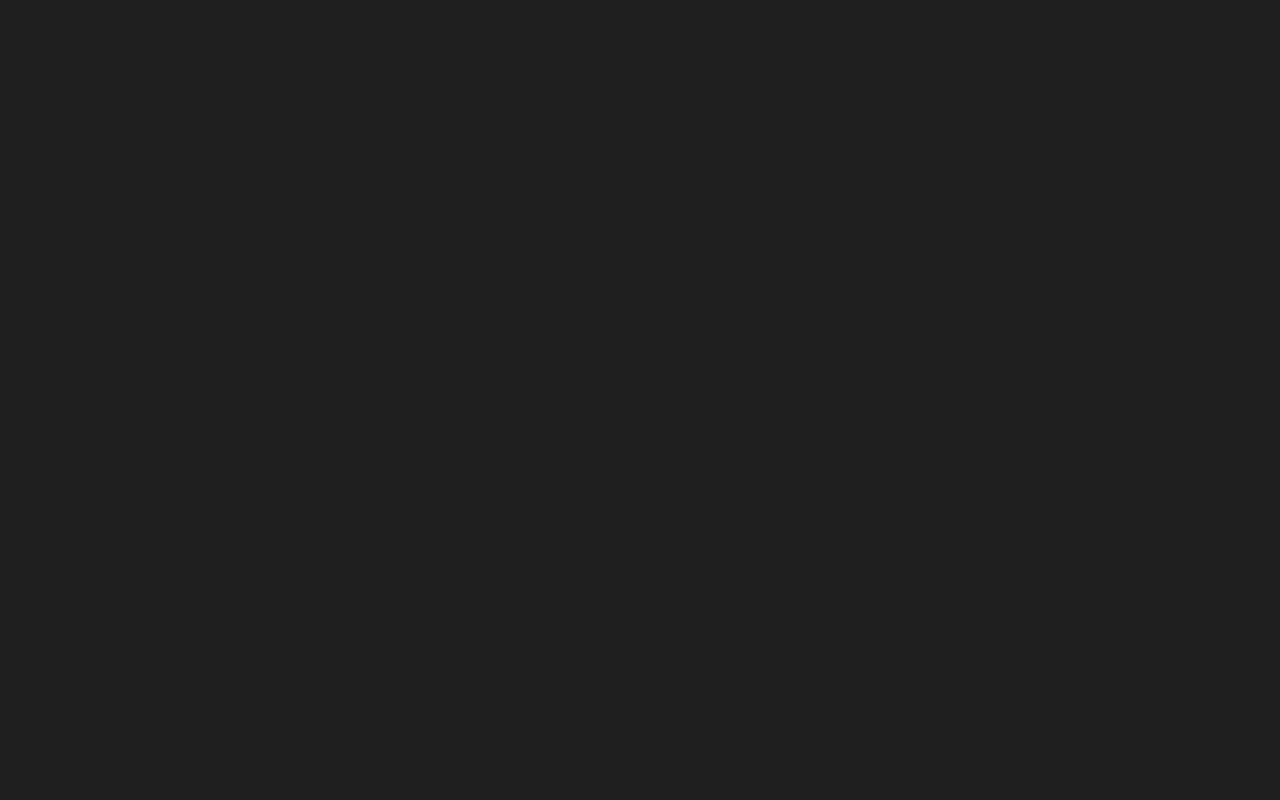
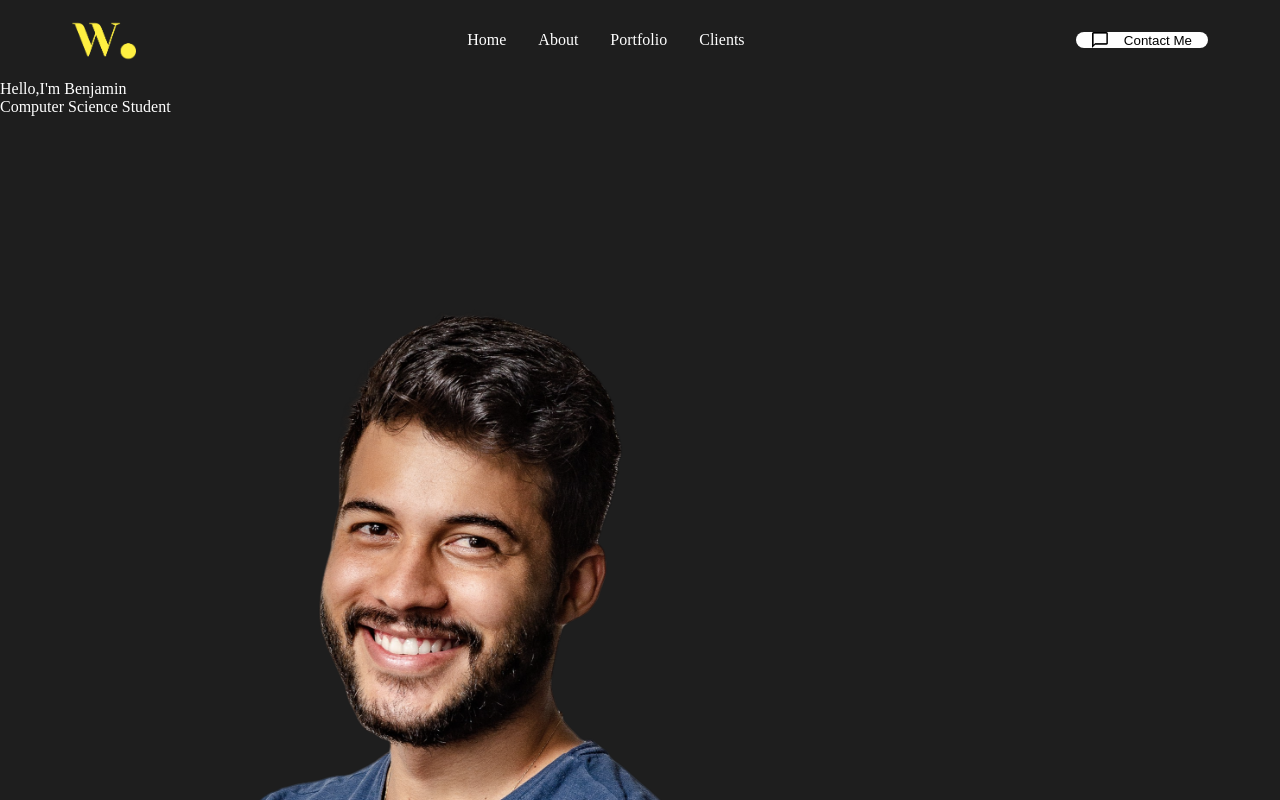
Before and after one commit to benjaminEjike/portfolio, a React (Create React App) app: page / in a window 1280 px wide. Shown: the top 800 px of the page. Built offline with nearby package versions, Linux system fonts and the light colour scheme.

Commit message:
made the intro page

```diff
--- a/package.json
+++ b/package.json
@@ -10,6 +10,7 @@
     "react": "^19.3.0",
     "react-dom": "^19.3.0",
     "react-scripts": "5.0.1",
+    "react-scroll": "^1.9.3",
     "web-vitals": "^2.1.4"
   },
   "scripts": {
--- a/public/index.html
+++ b/public/index.html
@@ -2,14 +2,16 @@
 <html lang="en">
 <head>
   <meta charset="utf-8" />
-    <link rel="icon" href="./logo.png" />
   <meta name="viewport" content="width=device-width, initial-scale=1" />
-    <meta  name="description" content="Benjamin Portfolio" />
   <title>Benjamin Portfolio</title>
-     <link rel="stylesheet" href="./style.css"
+
+  <link rel="icon" href="%PUBLIC_URL%/logo.png" />
+  <link rel="stylesheet" href="%PUBLIC_URL%/style.css" />
 </head>
+
 <body>
   <noscript>You need to enable JavaScript to run this app.</noscript>
+
   <div id="root"></div>
 </body>
 </html>
--- a/public/style.css
+++ b/public/style.css
@@ -3,12 +3,13 @@
     margin: 0;
     padding: 0;
     box-sizing: border-box;
-    text-decoration: transparent;
+    text-decoration:none;
+    background: transparent;
 }
 
-body{
+body {
     background: rgb(30, 30, 30);
-    color:white;
+    color: white;
     overflow: hidden;
     overflow-y: scroll;
 }
--- a/src/App.js
+++ b/src/App.js
@@ -1,9 +1,11 @@
-
+import Navbar from './components/Navbar/navbar';
+import Intro from './components/Intro/intro';
 
 function App() {
   return (
     <div className="App">
-
+      <Navbar />
+      <Intro/>
     </div>
   );
 }
--- /dev/null
+++ b/src/components/Intro/intro.js
@@ -0,0 +1,18 @@
+import React from 'react';
+import './intro.css'
+import bg from '../../assets/image.png';
+
+const Intro = () => {
+  return (
+    <section id="intro">
+        <div className="introContent">
+            <span className="hello">Hello,</span>
+            <span className="introText">I'm <span className="introName">Benjamin</span> <br />Computer Science Student</span>
+
+        </div>
+        <img src={bg} alt="Profile" className="bg" />
+    </section>
+  )
+}
+
+export default Intro;
--- /dev/null
+++ b/src/components/Navbar/navbar.css
@@ -0,0 +1,49 @@
+.navbar {
+  height: 5rem;
+  width: 100vw;
+  max-width:75rem;
+  margin: 0 auto;
+  padding: 1rem 2rem;
+  display: flex;
+  align-items: center;
+  justify-content: space-between;
+  position: sticky;
+  top: 0;
+  z-index: 3;
+}
+
+.logo {
+  object-fit: cover;
+  height: 3rem;
+  width: 4rem;
+}
+
+.desktopMenuListItem{
+  margin:1rem;
+  cursor: pointer;
+
+}
+.desktopMenuListItem:hover{
+  color: yellow;
+  padding-bottom: 0.5rem;
+  border-bottom:3px solid yellow;
+
+}
+
+.desktopMenuBtn{
+  background: white;
+  color: black;
+  border: none;
+  display: flex;
+  align-items: center;
+  justify-content: center;
+  padding: 0 1rem;
+  border-radius: 2rem;
+}
+
+.desktopMenuImg {
+  object-fit: cover;
+  height: 1rem;
+  width: 1rem;
+  margin-right: 1rem;
+}
--- /dev/null
+++ b/src/components/Navbar/navbar.js
@@ -0,0 +1,23 @@
+import React from 'react';
+import './navbar.css';
+import logo from '../../assets/logo.png'
+import {Link} from 'react-scroll'
+import contactImg from '../../assets/contact.png';
+
+const Navbar = () => {
+  return (
+    <nav className="navbar">
+      <img src={logo} alt="logo"  className='logo'/>
+      <div className="desktopMenu">
+       <Link className="desktopMenuListItem">Home</Link>
+       <Link className="desktopMenuListItem">About</Link>
+       <Link className="desktopMenuListItem">Portfolio</Link>
+       <Link className="desktopMenuListItem">Clients</Link>
+      </div>
+      <button className="desktopMenuBtn">
+        <img src={contactImg} alt="" className="desktopMenuImg" />Contact Me</button>
+    </nav>
+  );
+};
+
+export default Navbar;
```
Also changed, not shown: src/assets/logo.png (added), src/components/Intro/intro.css (added), 1 other file (tests, documents, lock files or other folders). Lines whose indentation alone changed are shown as unchanged.
